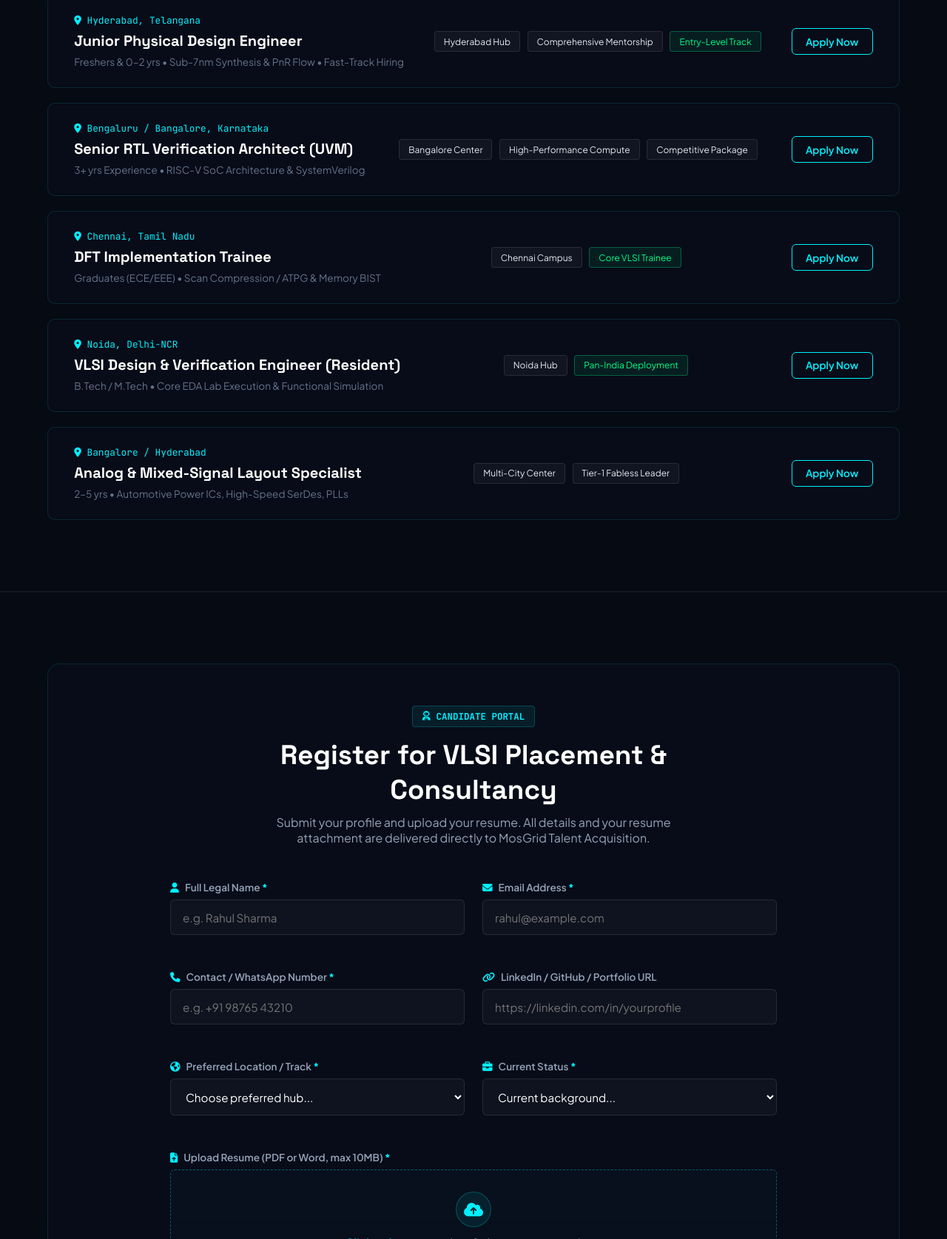
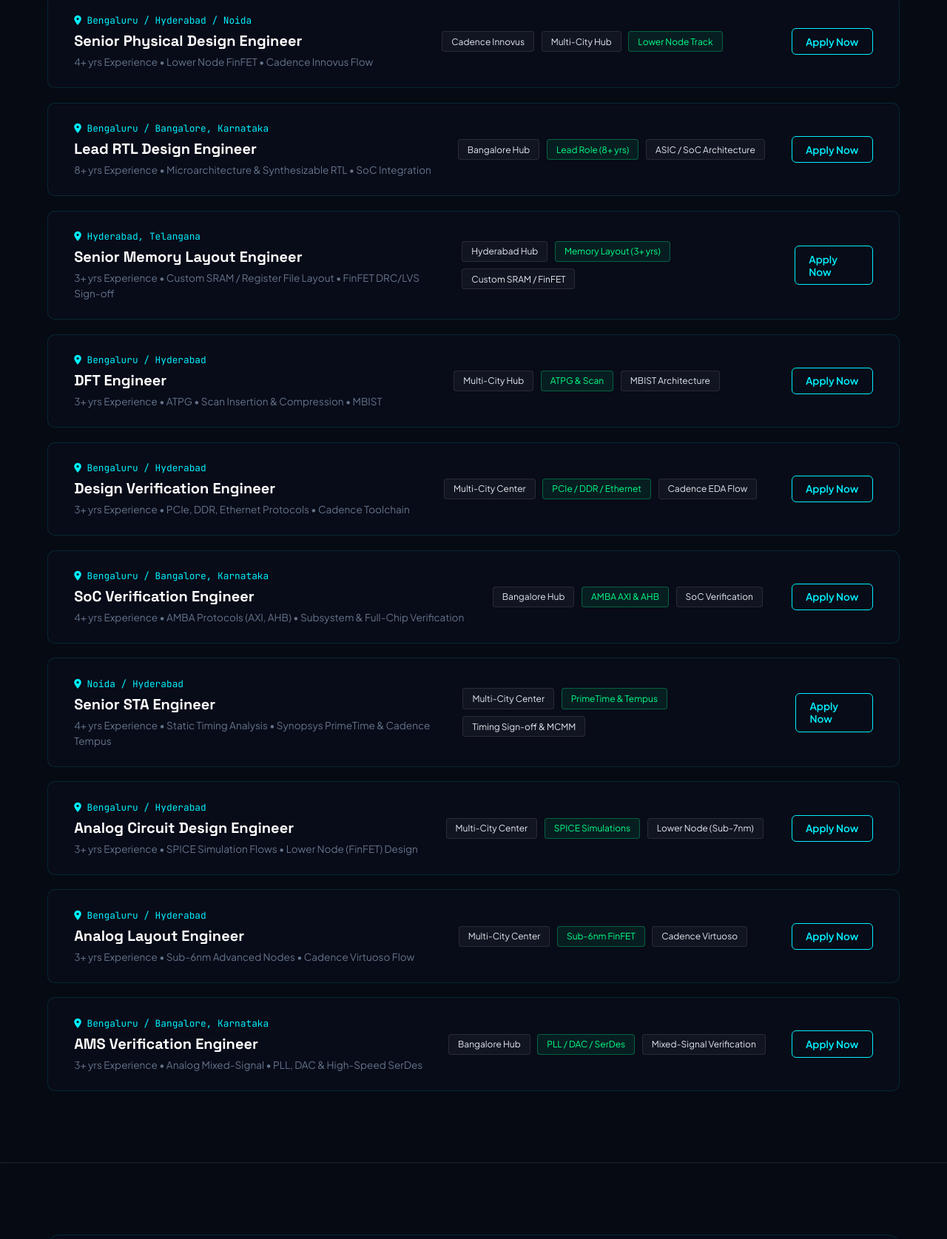
Before and after one commit to mosgriddigital/website, a plain HTML site: page index.html in a window 1280 px wide. Shown: the part 4706-6381 px from the top of the page at 74% size. Drawn offline with Linux system fonts and the light colour scheme.

Commit message:
given 10 jobs are updated and perfect

```diff
--- a/index.html
+++ b/index.html
@@ -403,75 +403,150 @@
 
       <div class="jobs-list" id="jobsGrid">
         <!-- Job 1 -->
-        <div class="job-row" data-category="hyderabad fresher">
+              <div class="job-row" data-category="bangalore hyderabad noida">
                 <div class="job-meta">
-            <span class="job-location"><i class="fa-solid fa-location-dot"></i> Hyderabad, Telangana</span>
-            <h3>Junior Physical Design Engineer</h3>
-            <span class="job-exp">Freshers & 0–2 yrs &bull; Sub-7nm Synthesis & PnR Flow &bull; Fast-Track Hiring</span>
+                  <span class="job-location"><i class="fa-solid fa-location-dot"></i> Bengaluru / Hyderabad / Noida</span>
+                  <h3>Senior Physical Design Engineer</h3>
+                  <span class="job-exp">4+ yrs Experience &bull; Lower Node FinFET &bull; Cadence Innovus Flow</span>
                 </div>
                 <div class="job-tags">
-            <span class="badge-tag">Hyderabad Hub</span>
-            <span class="badge-tag">Comprehensive Mentorship</span>
-            <span class="badge-tag tag-accent">Entry-Level Track</span>
+                  <span class="badge-tag">Cadence Innovus</span>
+                  <span class="badge-tag">Multi-City Hub</span>
+                  <span class="badge-tag tag-accent">Lower Node Track</span>
                 </div>
-          <a href="#apply" class="btn btn-outline-cyan">Apply Now</a>
+                <a href="#apply" class="btn btn-outline-cyan" aria-label="Apply for Senior Physical Design Engineer">Apply Now</a>
               </div>
 
         <!-- Job 2 -->
               <div class="job-row" data-category="bangalore">
                 <div class="job-meta">
                   <span class="job-location"><i class="fa-solid fa-location-dot"></i> Bengaluru / Bangalore, Karnataka</span>
-            <h3>Senior RTL Verification Architect (UVM)</h3>
-            <span class="job-exp">3+ yrs Experience &bull; RISC-V SoC Architecture & SystemVerilog</span>
+                  <h3>Lead RTL Design Engineer</h3>
+                  <span class="job-exp">8+ yrs Experience &bull; Microarchitecture &amp; Synthesizable RTL &bull; SoC Integration</span>
                 </div>
                 <div class="job-tags">
-            <span class="badge-tag">Bangalore Center</span>
-            <span class="badge-tag">High-Performance Compute</span>
-            <span class="badge-tag">Competitive Package</span>
+                  <span class="badge-tag">Bangalore Hub</span>
+                  <span class="badge-tag tag-accent">Lead Role (8+ yrs)</span>
+                  <span class="badge-tag">ASIC / SoC Architecture</span>
                 </div>
-          <a href="#apply" class="btn btn-outline-cyan">Apply Now</a>
+                <a href="#apply" class="btn btn-outline-cyan" aria-label="Apply for Lead RTL Design Engineer">Apply Now</a>
               </div>
 
        <!-- Job 3 -->
-        <div class="job-row" data-category="chennai fresher">
+              <div class="job-row" data-category="hyderabad">
                 <div class="job-meta">
-            <span class="job-location"><i class="fa-solid fa-location-dot"></i> Chennai, Tamil Nadu</span>
-            <h3>DFT Implementation Trainee</h3>
-            <span class="job-exp">Graduates (ECE/EEE) &bull; Scan Compression / ATPG & Memory BIST</span>
+                  <span class="job-location"><i class="fa-solid fa-location-dot"></i> Hyderabad, Telangana</span>
+                  <h3>Senior Memory Layout Engineer</h3>
+                  <span class="job-exp">3+ yrs Experience &bull; Custom SRAM / Register File Layout &bull; FinFET DRC/LVS Sign-off</span>
                 </div>
                 <div class="job-tags">
-            <span class="badge-tag">Chennai Campus</span>
-            <span class="badge-tag tag-accent">Core VLSI Trainee</span>
+                  <span class="badge-tag">Hyderabad Hub</span>
+                  <span class="badge-tag tag-accent">Memory Layout (3+ yrs)</span>
+                  <span class="badge-tag">Custom SRAM / FinFET</span>
                 </div>
-          <a href="#apply" class="btn btn-outline-cyan">Apply Now</a>
+                <a href="#apply" class="btn btn-outline-cyan" aria-label="Apply for Senior Memory Layout Engineer">Apply Now</a>
               </div>
 
         <!-- Job 4 -->
-        <div class="job-row" data-category="noida fresher">
+              <div class="job-row" data-category="bangalore hyderabad">
                 <div class="job-meta">
-            <span class="job-location"><i class="fa-solid fa-location-dot"></i> Noida, Delhi-NCR</span>
-            <h3>VLSI Design & Verification Engineer (Resident)</h3>
-            <span class="job-exp">B.Tech / M.Tech &bull; Core EDA Lab Execution & Functional Simulation</span>
+                  <span class="job-location"><i class="fa-solid fa-location-dot"></i> Bengaluru / Hyderabad</span>
+                  <h3>DFT Engineer</h3>
+                  <span class="job-exp">3+ yrs Experience &bull; ATPG &bull; Scan Insertion &amp; Compression &bull; MBIST</span>
                 </div>
                 <div class="job-tags">
-            <span class="badge-tag">Noida Hub</span>
-            <span class="badge-tag tag-accent">Pan-India Deployment</span>
+                  <span class="badge-tag">Multi-City Hub</span>
+                  <span class="badge-tag tag-accent">ATPG &amp; Scan</span>
+                  <span class="badge-tag">MBIST Architecture</span>
                 </div>
-          <a href="#apply" class="btn btn-outline-cyan">Apply Now</a>
+                <a href="#apply" class="btn btn-outline-cyan" aria-label="Apply for DFT Engineer">Apply Now</a>
               </div>
 
         <!-- Job 5 -->
               <div class="job-row" data-category="bangalore hyderabad">
                 <div class="job-meta">
-            <span class="job-location"><i class="fa-solid fa-location-dot"></i> Bangalore / Hyderabad</span>
-            <h3>Analog & Mixed-Signal Layout Specialist</h3>
-            <span class="job-exp">2–5 yrs &bull; Automotive Power ICs, High-Speed SerDes, PLLs</span>
+                  <span class="job-location"><i class="fa-solid fa-location-dot"></i> Bengaluru / Hyderabad</span>
+                  <h3>Design Verification Engineer</h3>
+                  <span class="job-exp">3+ yrs Experience &bull; PCIe, DDR, Ethernet Protocols &bull; Cadence Toolchain</span>
                 </div>
                 <div class="job-tags">
                   <span class="badge-tag">Multi-City Center</span>
-            <span class="badge-tag">Tier-1 Fabless Leader</span>
+                  <span class="badge-tag tag-accent">PCIe / DDR / Ethernet</span>
+                  <span class="badge-tag">Cadence EDA Flow</span>
                 </div>
-          <a href="#apply" class="btn btn-outline-cyan">Apply Now</a>
+                <a href="#apply" class="btn btn-outline-cyan" aria-label="Apply for Design Verification Engineer">Apply Now</a>
+              </div>
+
+      <!-- Job 6 -->
+
+              <div class="job-row" data-category="bangalore">
+                <div class="job-meta">
+                  <span class="job-location"><i class="fa-solid fa-location-dot"></i> Bengaluru / Bangalore, Karnataka</span>
+                  <h3>SoC Verification Engineer</h3>
+                  <span class="job-exp">4+ yrs Experience &bull; AMBA Protocols (AXI, AHB) &bull; Subsystem &amp; Full-Chip Verification</span>
+                </div>
+                <div class="job-tags">
+                  <span class="badge-tag">Bangalore Hub</span>
+                  <span class="badge-tag tag-accent">AMBA AXI &amp; AHB</span>
+                  <span class="badge-tag">SoC Verification</span>
+                </div>
+                <a href="#apply" class="btn btn-outline-cyan" aria-label="Apply for SoC Verification Engineer">Apply Now</a>
+              </div>
+      <!-- Job 7 -->
+                    <div class="job-row" data-category="noida hyderabad">
+                <div class="job-meta">
+                  <span class="job-location"><i class="fa-solid fa-location-dot"></i> Noida / Hyderabad</span>
+                  <h3>Senior STA Engineer</h3>
+                  <span class="job-exp">4+ yrs Experience &bull; Static Timing Analysis &bull; Synopsys PrimeTime &amp; Cadence Tempus</span>
+                </div>
+                <div class="job-tags">
+                  <span class="badge-tag">Multi-City Center</span>
+                  <span class="badge-tag tag-accent">PrimeTime &amp; Tempus</span>
+                  <span class="badge-tag">Timing Sign-off &amp; MCMM</span>
+                </div>
+                <a href="#apply" class="btn btn-outline-cyan" aria-label="Apply for Senior STA Engineer">Apply Now</a>
+              </div>
+      <!-- Job 8 -->
+                  <div class="job-row" data-category="bangalore hyderabad">
+              <div class="job-meta">
+                <span class="job-location"><i class="fa-solid fa-location-dot"></i> Bengaluru / Hyderabad</span>
+                <h3>Analog Circuit Design Engineer</h3>
+                <span class="job-exp">3+ yrs Experience &bull; SPICE Simulation Flows &bull; Lower Node (FinFET) Design</span>
+              </div>
+              <div class="job-tags">
+                <span class="badge-tag">Multi-City Center</span>
+                <span class="badge-tag tag-accent">SPICE Simulations</span>
+                <span class="badge-tag">Lower Node (Sub-7nm)</span>
+              </div>
+              <a href="#apply" class="btn btn-outline-cyan" aria-label="Apply for Analog Circuit Design Engineer">Apply Now</a>
+            </div>
+      <!-- Job 9 -->
+                <div class="job-row" data-category="bangalore hyderabad">
+            <div class="job-meta">
+              <span class="job-location"><i class="fa-solid fa-location-dot"></i> Bengaluru / Hyderabad</span>
+              <h3>Analog Layout Engineer</h3>
+              <span class="job-exp">3+ yrs Experience &bull; Sub-6nm Advanced Nodes &bull; Cadence Virtuoso Flow</span>
+            </div>
+            <div class="job-tags">
+              <span class="badge-tag">Multi-City Center</span>
+              <span class="badge-tag tag-accent">Sub-6nm FinFET</span>
+              <span class="badge-tag">Cadence Virtuoso</span>
+            </div>
+            <a href="#apply" class="btn btn-outline-cyan" aria-label="Apply for Analog Layout Engineer">Apply Now</a>
+          </div>
+      <!-- Job 10 -->
+                <div class="job-row" data-category="bangalore">
+            <div class="job-meta">
+              <span class="job-location"><i class="fa-solid fa-location-dot"></i> Bengaluru / Bangalore, Karnataka</span>
+              <h3>AMS Verification Engineer</h3>
+              <span class="job-exp">3+ yrs Experience &bull; Analog Mixed-Signal &bull; PLL, DAC &amp; High-Speed SerDes</span>
+            </div>
+            <div class="job-tags">
+              <span class="badge-tag">Bangalore Hub</span>
+              <span class="badge-tag tag-accent">PLL / DAC / SerDes</span>
+              <span class="badge-tag">Mixed-Signal Verification</span>
+            </div>
+            <a href="#apply" class="btn btn-outline-cyan" aria-label="Apply for AMS Verification Engineer">Apply Now</a>
           </div>
       </div>
     </div>
```
Lines whose indentation alone changed are shown as unchanged.
